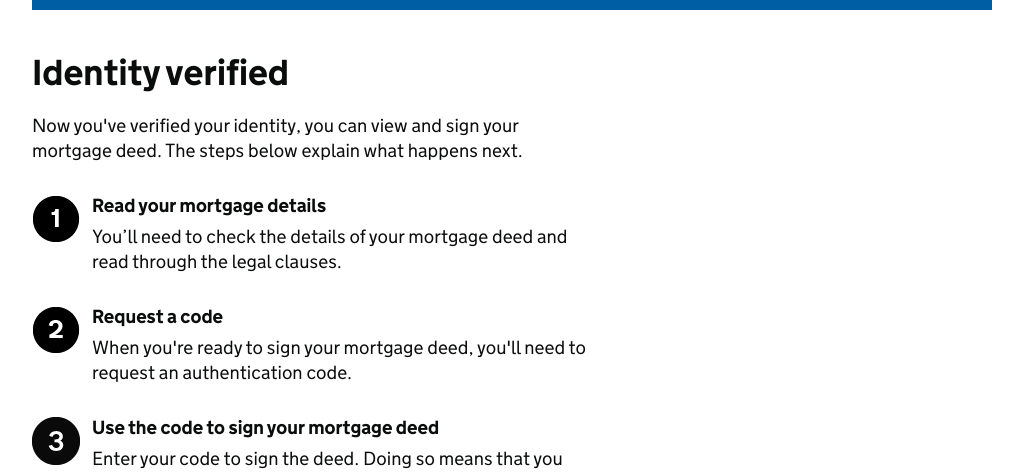
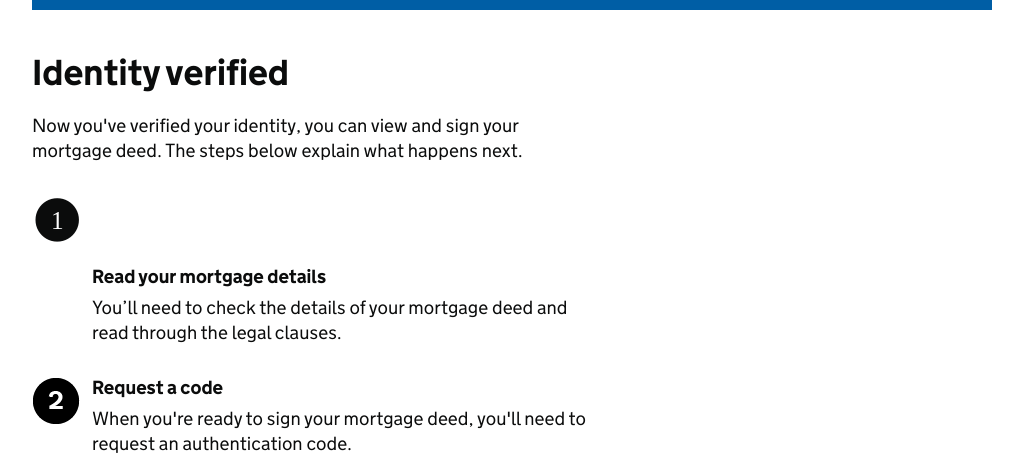
Before and after one commit to LandRegistry-Attic/dm-borrower-frontend, a Python web app: template application/templates/landing.html in a window 1280 px wide. Shown: the part 73-546 px from the top of the page, without its empty margins (128-1151 px from the left). Run offline with Jinja, Linux system fonts and the light colour scheme; the template is opened without the code that fills it, so the values that code supplies are empty; some libraries are stand-ins or nearby versions.

Commit message:
Started to re-render the Circles using CSS and Font Awesome, currently referencing web version of CSS. Will bring local once working

```diff
--- a/application/templates/landing.html
+++ b/application/templates/landing.html
@@ -3,6 +3,7 @@
 {% block content %}
 <head>
 <link href="/static/landregistry/assets/stylesheets/application.css" media="screen" rel="stylesheet" type="text/css">
+<link rel="stylesheet" href="https://maxcdn.bootstrapcdn.com/font-awesome/4.5.0/css/font-awesome.min.css">
 </head>
 
 
@@ -21,8 +22,11 @@
   <div class="text verified-container">
     <ol class="list-plain">
       <li>
-        <img class="verified-bullets-img" src="/static/landregistry/assets/images/icon-steps/icon-step-1-2x.png" alt="First Step">
-        <div class="verified-bullets">
+          <div class="fa-stack fa-lg">
+            <i class="fa fa-circle fa-stack-2x"></i>
+            <span class="fa fa-stack-1x" style="color:white">1</span>
+          </div>
+          <div class="verified-bullets">
             <h2 class="heading-small">Read your mortgage details</h2>
             <p>You’ll need to check the details of your mortgage deed and read through the legal clauses.</p>
         </div>
```
